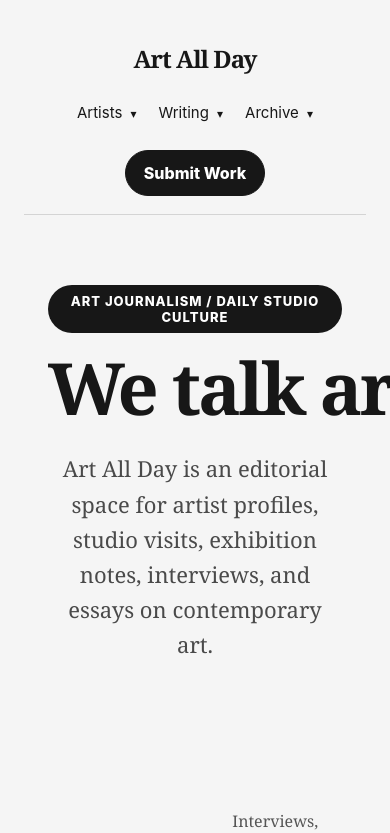
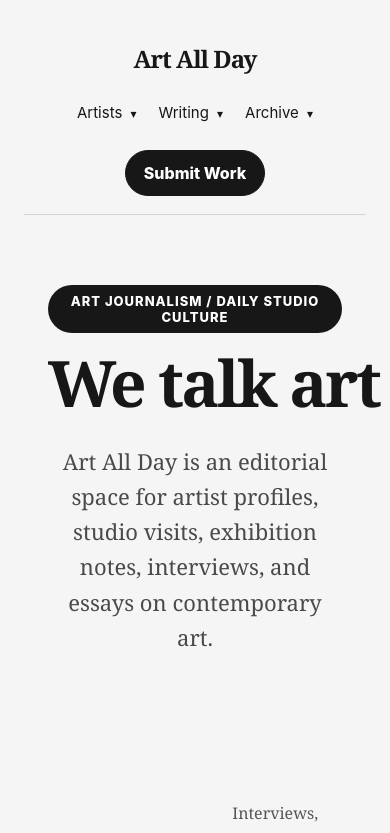
Before and after one commit to muhammedalimi/art-all-day-editorial, a React (Vite) app: page / in a window 390 px wide. Shown: the top 833 px of the page. Built offline with nearby package versions, Linux system fonts and the light colour scheme.

Commit message:
Fix mobile hero layout

```diff
--- a/src/App.css
+++ b/src/App.css
@@ -543,10 +543,12 @@ body {
     margin: 0 auto 20px;
 }
 
-@media (max-width: 1200px) {
-    .hero h1 {
-        white-space: normal;
-    }
+@media (max-width: 768px) {
+  .hero h1 {
+    font-size: 19vw;
+    line-height: 0.9;
+    white-space: nowrap;
+  }
 }
 /*
 .hero h1 {
@@ -564,7 +566,7 @@ body {
     text-align: center;
     white-space: nowrap;
 
-    font-size: clamp(72px, 8vw, 150px);
+    font-size: clamp(64px, 12vw, 150px);
     line-height: 0.95;
     letter-spacing: -0.04em;
 }
```
